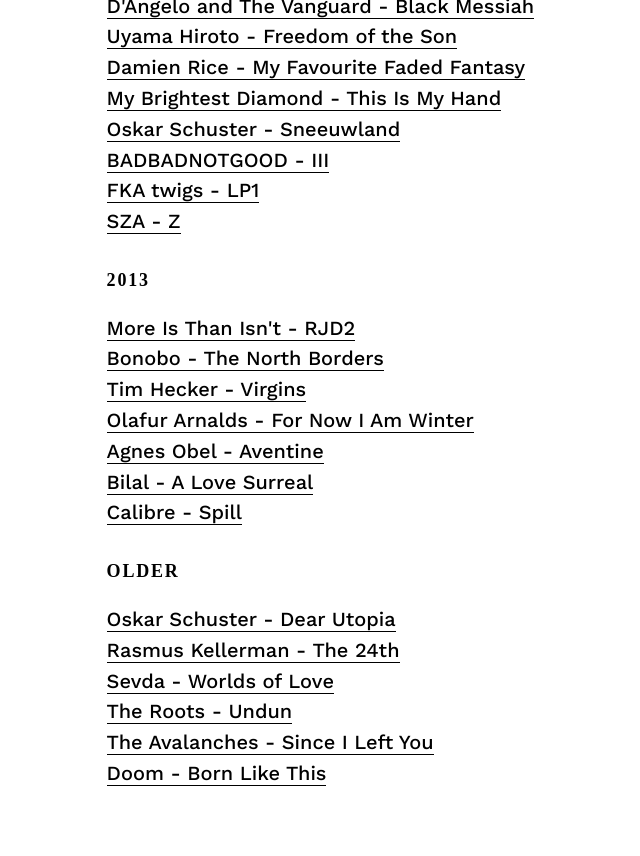
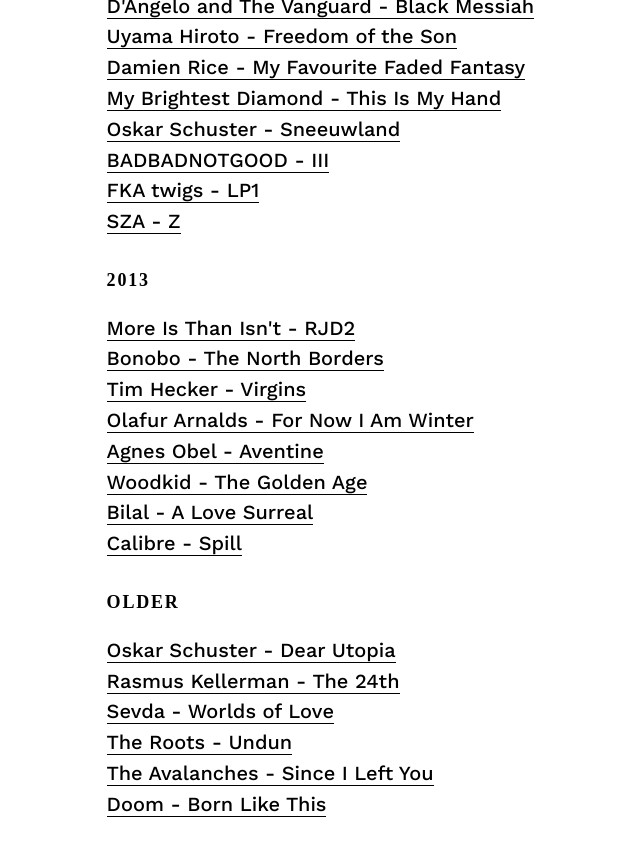
Before and after one commit to agarun/agarun.github.io, a Jekyll site: the page built from _posts/2017-10-02-loved-lists.html, in a window 1280 px wide and 900 px high, scrolled down 1792 px. Shown: the top 856 px of the window, without its empty margins (111-751 px from the left). Built offline with Jekyll 4.4.1, drawn with Linux system fonts in a browser that asks for light colours; some web fonts are replaced.

Commit message:
Update music.yml list

```diff
--- a/_data/music.yml
+++ b/_data/music.yml
@@ -177,6 +177,10 @@
       title: Aventine
       link: https://www.youtube.com/watch?v=glMUOtP0Og8
 
+    - artist: Woodkid
+      title: The Golden Age
+      link: https://www.youtube.com/watch?v=fs1qREif6oM&list=PL4DB0zZSWftmW4qRQo3PC5RheDvwQF08Y
+
     - artist: Bilal
       title: A Love Surreal
       link: https://www.youtube.com/playlist?list=PLp7MYP0R-rYG7AAc0jt7nEplTDHewdtuh
```
